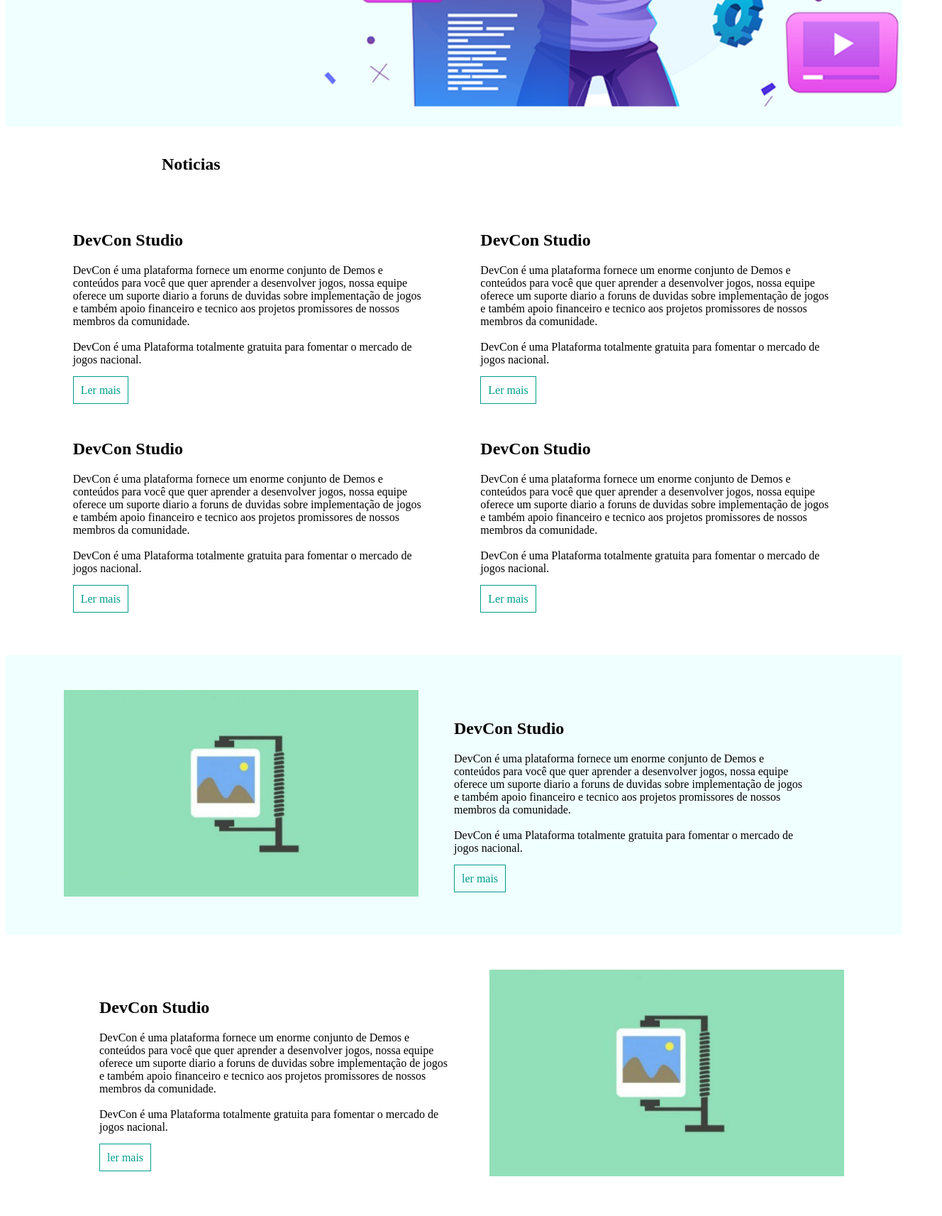
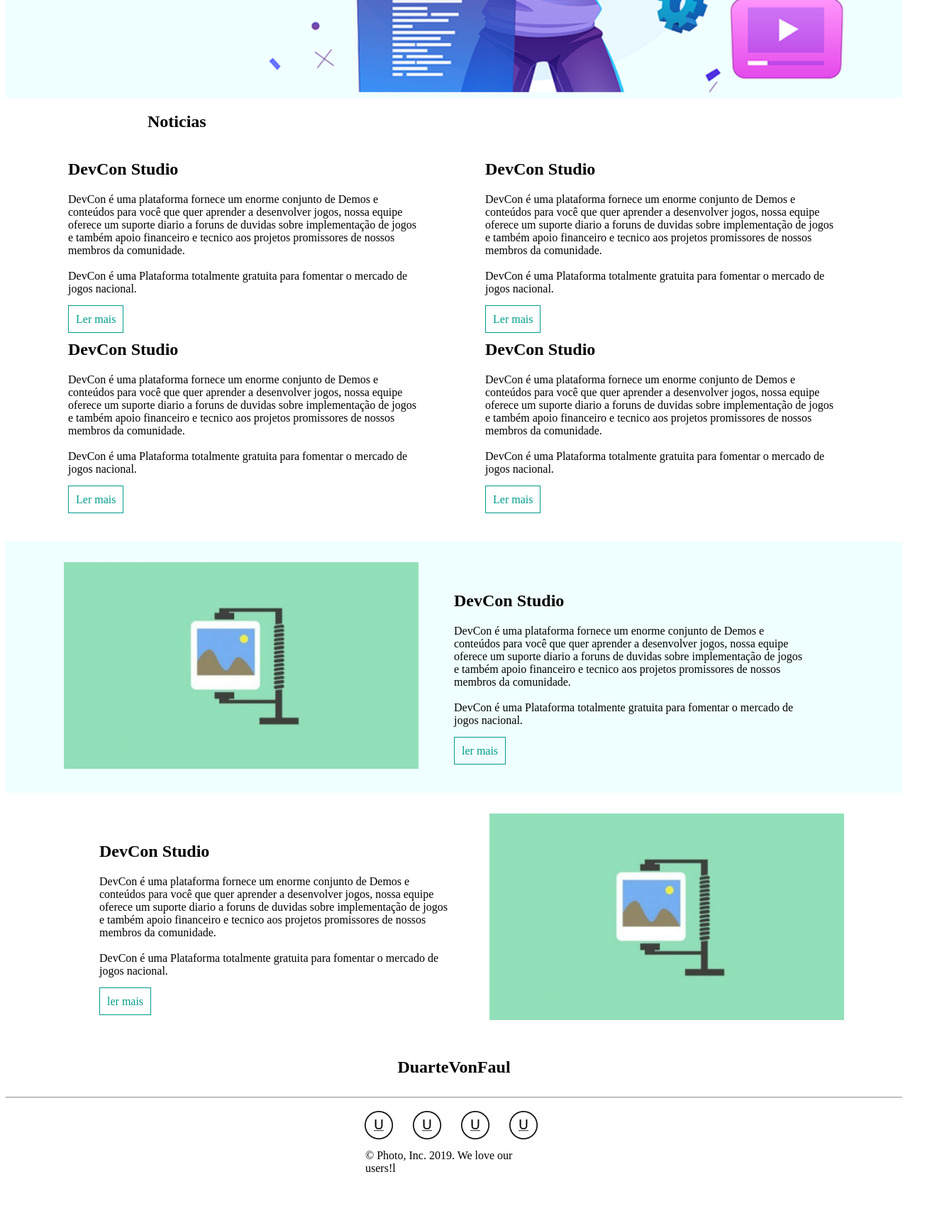
Before and after one commit to DuarteVonFaul/DevCon, a plain HTML site: page HomePage.html in a window 1280 px wide. Shown: the part 560-2273 px from the top of the page at 71% size, 1328 px wide, since content can reach past the window. After the commit the page ends 2223 px from the top, so only its background shows below. Drawn offline with Linux system fonts and the light colour scheme.

Commit message:
update homePage & CSS

```diff
--- a/HomePage.html
+++ b/HomePage.html
@@ -13,7 +13,7 @@
     <nav class="navBar">
         <div class="navItem">
             <a class="logo" href="#">
-                <img id="icon" src="./image/Icon.png" alt="">
+                <img class="icon" src="./image/Icon.png" alt="">
                 <span id="name">DevCon Studio</span>
             </a>
         </div>
@@ -37,10 +37,9 @@
         </div>
     </nav>
 
-
     <header>
         <div class="container">
-            <div class="row color-azure">
+            <div class="row color-azure row-space">
                 <div class="col col-sm"></div>
 
                 <div class="col col-info">
@@ -71,7 +70,7 @@
     <section id="news">
         <div class="container color-white">
 
-            <div class="row">
+            <div class="row row-space">
 
                 <div class="col col-md"></div>
 
@@ -80,7 +79,7 @@
                 </div>
             </div>
 
-            <div class="row">
+            <div class="row row-space">
 
                 <div class="col col-md"></div>
 
@@ -118,7 +117,7 @@
 
             </div>
 
-            <div class="row">
+            <div class="row row-space">
 
                 <div class="col col-md"></div>
 
@@ -165,7 +164,7 @@
     <section id="card">
 
         <div class="container">
-            <div class="row color-azure">
+            <div class="row color-azure row-space">
 
                 <div class="col col-md"></div>
 
@@ -191,9 +190,7 @@
 
             </div>
 
-
-
-            <div class="row color-white">
+            <div class="row color-white row-space">
 
                 <div class="col col-md"></div>
 
@@ -224,18 +221,43 @@
     </section>
 
 
+    <section>
+
+        <div class="container">
+            <div class="row" >
+                <div class="col col-xlg"></div>
+                <div class="col"><h2>DuarteVonFaul</h2  ></div>
+                <div class="col col-xlg"></div>
+            </div>
+            <hr>
+            <div class="row">
+                <div class="col col-xlg"></div>
+                <div class="col" style="padding: 10px;">
+                    <img class="icon" src="./image/iconCl.png">
+                </div>
+                <div class="col" style="padding: 10px;">
+                    <img class="icon" src="./image/iconCl.png">
+                </div>
+                <div class="col" style="padding: 10px;">
+                    <img class="icon" src="./image/iconCl.png">
+                </div>
+                <div class="col" style="padding: 10px;">
+                    <img class="icon" src="./image/iconCl.png">
+                </div>
+
+                <div class="col col-xlg"></div>
+            </div>
+
+            <div class="row" >
+                <div class="col col-xlg"></div>
+                <div class="col col-info"><span>© Photo, Inc. 2019. We love our users!l</span></div>
+                <div class="col col-xlg"></div>
+            </div>
+
+        </div>
 
 
-
-
-
-
-
-
-
-
-
-
+    </section>
 
 
 
--- a/css/style.css
+++ b/css/style.css
@@ -17,6 +17,10 @@ body{
 .row{
     display: flex;
     align-items: center;
+
+}
+
+.  {
     padding: 20px;
 }
 
@@ -39,7 +43,7 @@ body{
 
 .col-info{
     max-width: 500px;
-    min-width: 400px;
+    min-width: 250px;
 }
 
 .col-space{
@@ -54,6 +58,16 @@ body{
 .col-md{
     max-width: 200px;
     width: 200px;
+}
+
+.col-lg{
+    max-width: 1000px;
+    width: 1000px;
+}
+
+.col-xlg{
+    max-width: 2000px;
+    width: 2000px;
 }
 
 .button{
@@ -111,7 +125,7 @@ a{
 
 
 /*LogoMarca*/
-#icon{
+.icon{
 
     width: 40px;
     margin-right: 8px;
```
Also changed, not shown: image/iconCl.png (added).
